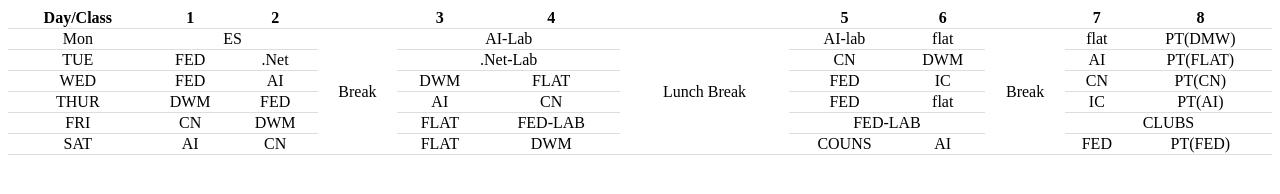
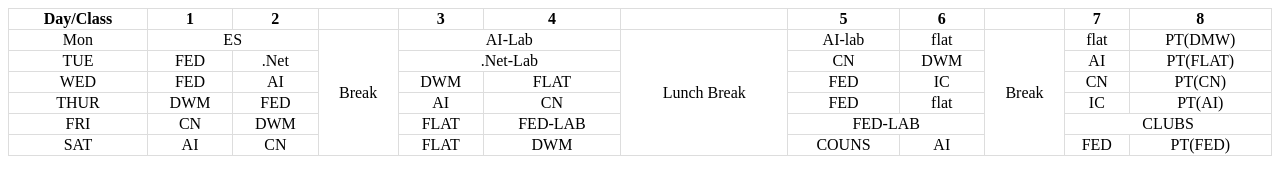
Before and after one commit to Rafiya8003/5I1, a website: page timetable.html in a window 1280 px wide. Drawn offline with Linux system fonts and the light colour scheme.

Commit message:
seventh commit

```diff
--- a/timetable.html
+++ b/timetable.html
@@ -3,13 +3,14 @@
         <title>Time Table</title>
         <style>
             table {
+                border: 1px solid #ddd;
                 text-align: center;
   border-collapse: collapse;
   width: 100%;
 }
 
-tr {
-  border-bottom: 1px solid #ddd;
+td,th {
+    border: 1px solid #ddd;
 }
         </style>
     </head>
```
